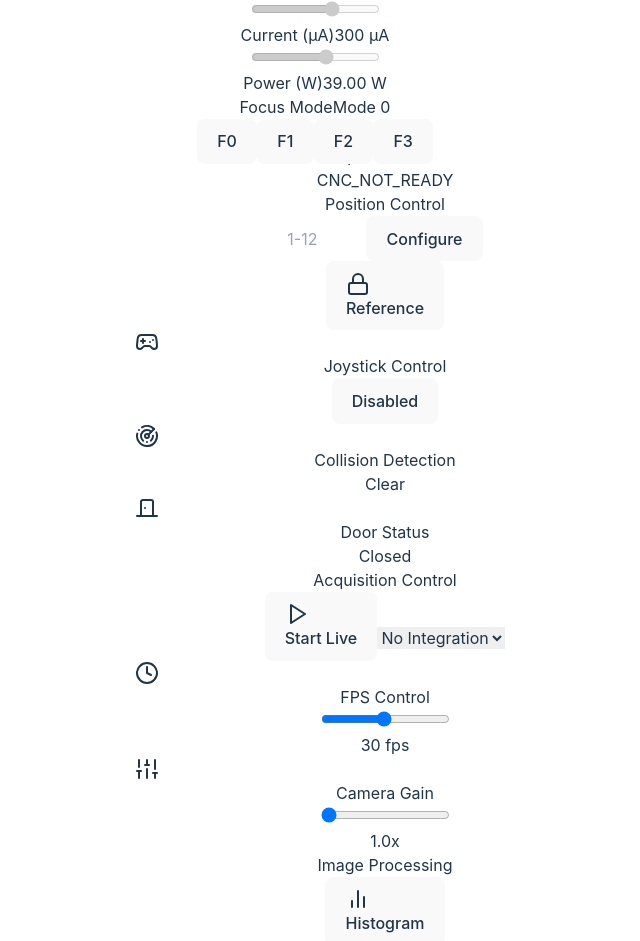
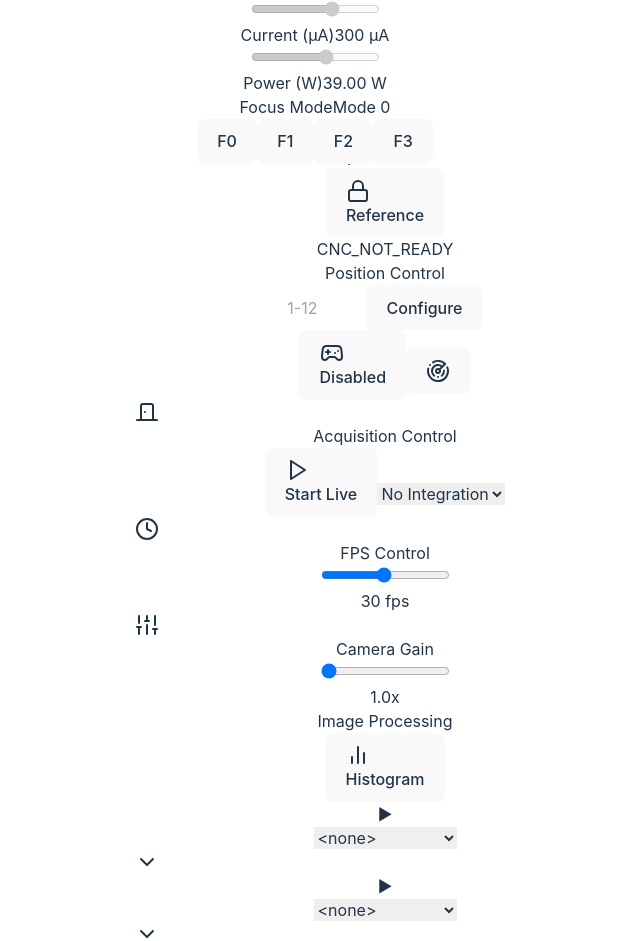
Before and after one commit to YulkonFU/React-Tailwind, a React (Vite) app: page / in a window 1280 px wide. Shown: the part 854-1795 px from the top of the page, without its empty margins (255-895 px from the left). Built offline with nearby package versions, Linux system fonts and the light colour scheme.

Commit message:
Xray,manipulate bug fix

```diff
--- a/src/components/ManipulatorControl.jsx
+++ b/src/components/ManipulatorControl.jsx
@@ -93,10 +93,36 @@ const ManipulatorControl = () => {
 
   return (
     <div className="p-4 bg-gray-100 rounded-lg space-y-4">
-      {/* Header */}
+      {/* Header with Reference */}
       <div className="flex items-center justify-between mb-4">
+        <div className="flex items-center gap-4">
           <h3 className="text-sm font-semibold">Manipulator Control</h3>
-        {/* 更新状态指示器 */}
+          <button
+            onClick={() => {
+              setManipulatorState((prev) => ({
+                ...prev,
+                isReferencing: true,
+                status: "CNC_DRIVING_REF",
+              }));
+              setTimeout(() => {
+                setManipulatorState((prev) => ({
+                  ...prev,
+                  isReferencing: false,
+                  status: "CNC_STAND_STILL",
+                }));
+              }, 2000);
+            }}
+            className={`p-2 rounded flex items-center justify-center gap-2 ${
+              manipulatorState.isReferencing
+                ? "bg-blue-500 text-white"
+                : "bg-white hover:bg-gray-50"
+            }`}
+          >
+            <Lock className="w-4 h-4" />
+            <span>Reference</span>
+          </button>
+        </div>
+        {/* Status indicator */}
         <div className="flex items-center space-x-2">
           <span
             className={`inline-block w-2 h-2 rounded-full ${
@@ -219,41 +245,9 @@ const ManipulatorControl = () => {
         )}
       </div>
 
-      {/* Control Buttons */}
-      <div className="grid grid-cols-2 gap-2">
-        <button
-          onClick={() => {
-            setManipulatorState((prev) => ({
-              ...prev,
-              isReferencing: true,
-              status: "CNC_DRIVING_REF",
-            }));
-            setTimeout(() => {
-              setManipulatorState((prev) => ({
-                ...prev,
-                isReferencing: false,
-                status: "CNC_STAND_STILL",
-              }));
-            }, 2000);
-          }}
-          className={`p-2 rounded flex items-center justify-center gap-2 ${
-            manipulatorState.isReferencing
-              ? "bg-blue-500 text-white"
-              : "bg-white hover:bg-gray-50"
-          }`}
-        >
-          <Lock className="w-4 h-4" />
-          <span>Reference</span>
-        </button>
-      </div>
-
       {/* Status and Controls */}
-      <div className="space-y-2">
-        <div className="flex items-center justify-between p-2 bg-white rounded">
-          <div className="flex items-center gap-2">
-            <Gamepad2 className="w-4 h-4" />
-            <span className="text-sm">Joystick Control</span>
-          </div>
+      <div className="flex items-center justify-between p-2 bg-white rounded gap-2">
+        {/* Joystick Control */}
         <button
           onClick={() =>
             setManipulatorState((prev) => ({
@@ -261,46 +255,45 @@ const ManipulatorControl = () => {
               isJoyEnabled: !prev.isJoyEnabled,
             }))
           }
-            className={`px-3 py-1 rounded text-sm ${
+          className={`flex items-center gap-2 px-3 py-1.5 rounded ${
             manipulatorState.isJoyEnabled
               ? "bg-green-500 text-white"
               : "bg-gray-200 hover:bg-gray-300"
           }`}
+          title="Joystick Control"
         >
+          <Gamepad2 className="w-6 h-6" />
+          <span className="text-sm">
             {manipulatorState.isJoyEnabled ? "Enabled" : "Disabled"}
+          </span>
         </button>
-        </div>
 
-        <div className="flex items-center justify-between p-2 bg-white rounded">
-          <div className="flex items-center gap-2">
-            <Radar className="w-4 h-4" />
-            <span className="text-sm">Collision Detection</span>
-          </div>
-          <span
-            className={`px-2 py-1 rounded text-xs ${
+        {/* Collision Detection */}
+        <button
+          onClick={() =>
+            setManipulatorState((prev) => ({
+              ...prev,
+              isCollisionDetected: !prev.isCollisionDetected,
+            }))
+          }
+          className={`p-2 rounded hover:bg-gray-100 transition-colors ${
             manipulatorState.isCollisionDetected
-                ? "bg-red-100 text-red-600"
-                : "bg-green-100 text-green-600"
+              ? "text-red-500"
+              : "text-green-500"
           }`}
+          title="Collision Detection"
         >
-            {manipulatorState.isCollisionDetected ? "Detected" : "Clear"}
-          </span>
-        </div>
+          <Radar className="w-6 h-6" />
+        </button>
 
-        <div className="flex items-center justify-between p-2 bg-white rounded">
-          <div className="flex items-center gap-2">
-            <DoorClosed className="w-4 h-4" />
-            <span className="text-sm">Door Status</span>
-          </div>
-          <span
-            className={`px-2 py-1 rounded text-xs ${
-              manipulatorState.isDoorOpen
-                ? "bg-red-100 text-red-600"
-                : "bg-green-100 text-green-600"
+        {/* Door Status */}
+        <div
+          className={`p-2 rounded ${
+            manipulatorState.isDoorOpen ? "text-red-500" : "text-green-500"
           }`}
+          title="Door Status"
         >
-            {manipulatorState.isDoorOpen ? "Open" : "Closed"}
-          </span>
+          <DoorClosed className="w-6 h-6" />
         </div>
       </div>
     </div>
--- a/src/components/XrayControl.jsx
+++ b/src/components/XrayControl.jsx
@@ -104,9 +104,9 @@ const XrayControl = ({ onStatusChange }) => {
         style={{
           transform: `translate(${position.x}px, ${position.y}px)`,
           transition: isDragging ? "none" : "transform 0.3s",
-          width: isCollapsed ? "40px" : "320px", // 增加宽度
+          width: isCollapsed ? "160px" : "320px", // 收起时宽度改为160px
           backgroundColor: "white",
-          zIndex: 1000, // 确保在其他组件之上
+          zIndex: 1000,
         }}
       >
         {/* 主控件头部 */}
@@ -114,19 +114,37 @@ const XrayControl = ({ onStatusChange }) => {
           className="cursor-move py-3 px-4 bg-gray-100 rounded-t-lg flex justify-between items-center"
           onMouseDown={handleDragStart}
         >
-          {!isCollapsed && (
+          {/* 收起时显示简要信息 */}
+          {isCollapsed ? (
+            <div className="flex items-center space-x-3 w-full">
+              <Radiation
+                className={`w-5 h-5 ${
+                  xrayState.isPowered ? "text-red-500" : "text-gray-400"
+                }`}
+                onClick={handlePowerToggle}
+              />
+              <div className="text-xs">
+                <div>{xrayState.voltage}kV</div>
+                <div>{xrayState.current}µA</div>
+              </div>
+              <button
+                onClick={() => setIsCollapsed(!isCollapsed)}
+                className="p-1.5 hover:bg-gray-200 rounded ml-auto"
+              >
+                <ChevronDown className="w-4 h-4" />
+              </button>
+            </div>
+          ) : (
+            <>
               <h3 className="text-sm font-semibold">X-ray Control</h3>
-          )}
               <button
                 onClick={() => setIsCollapsed(!isCollapsed)}
                 className="p-1.5 hover:bg-gray-200 rounded"
               >
-            {isCollapsed ? (
-              <ChevronDown className="w-4 h-4" />
-            ) : (
                 <ChevronUp className="w-4 h-4" />
+              </button>
+            </>
           )}
-          </button>
         </div>
 
         {/* 展开时显示的内容 */}
```
Lines whose indentation alone changed are shown as unchanged.
